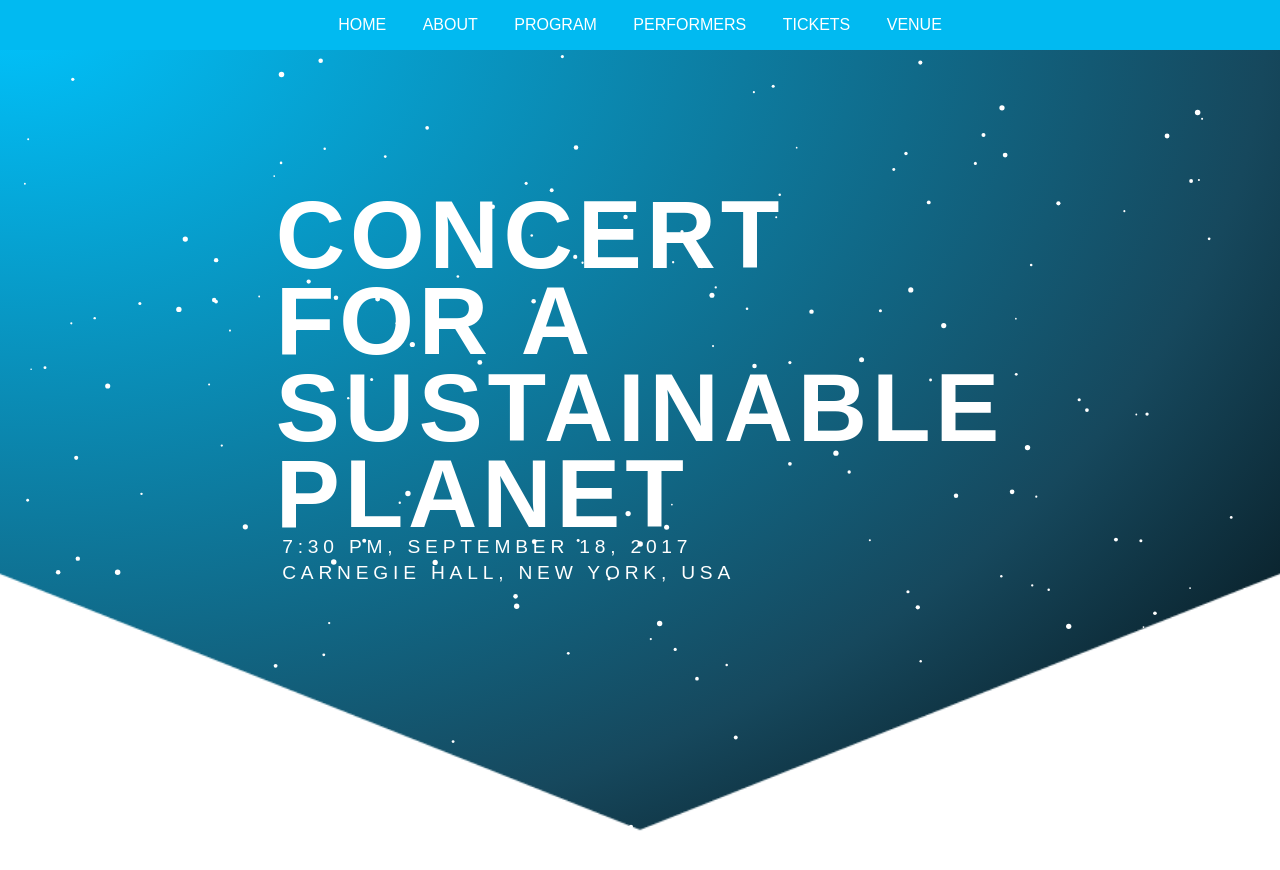
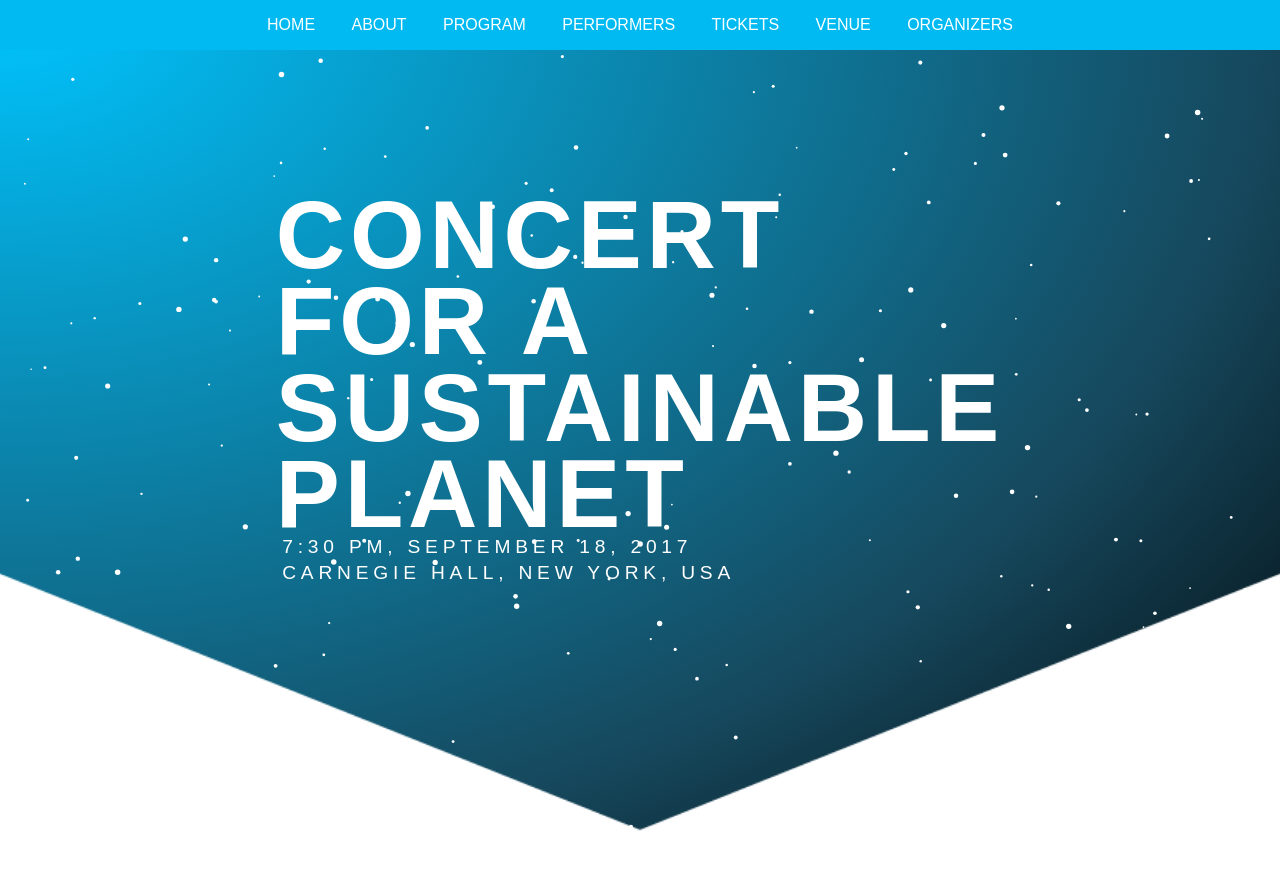
Before and after one commit to cmaddox12/Carnegie-Concert-2017, a Jekyll site: the page built from index.md, in a window 1280 px wide and 900 px high. Shown: the top 870 px of the window. Built offline with Jekyll 4.4.1, drawn with Linux system fonts in a browser that asks for light colours.

Commit message:
Update navigation.yml

```diff
--- a/_data/navigation.yml
+++ b/_data/navigation.yml
@@ -9,3 +9,5 @@ masthead:
     url: /#tickets
   - title: "Venue"
     url: /#venue
+  - title: "Organizers"
+    url: /#Organizers
```
